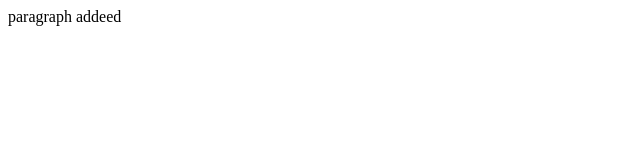
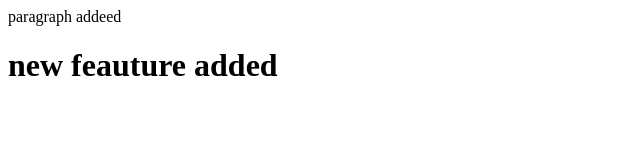
Before and after one commit to ankit831823/loaclrepo, a plain HTML site: page index.html in a window 1280 px wide. Shown: the whole page, without its empty margins (0-640 px from the left). Drawn offline with Linux system fonts and the light colour scheme.

Commit message:
new feauture added

```diff
--- a/index.html
+++ b/index.html
@@ -1 +1,2 @@
 <p>paragraph addeed</p>
+<h1>new feauture added</h1>
```
